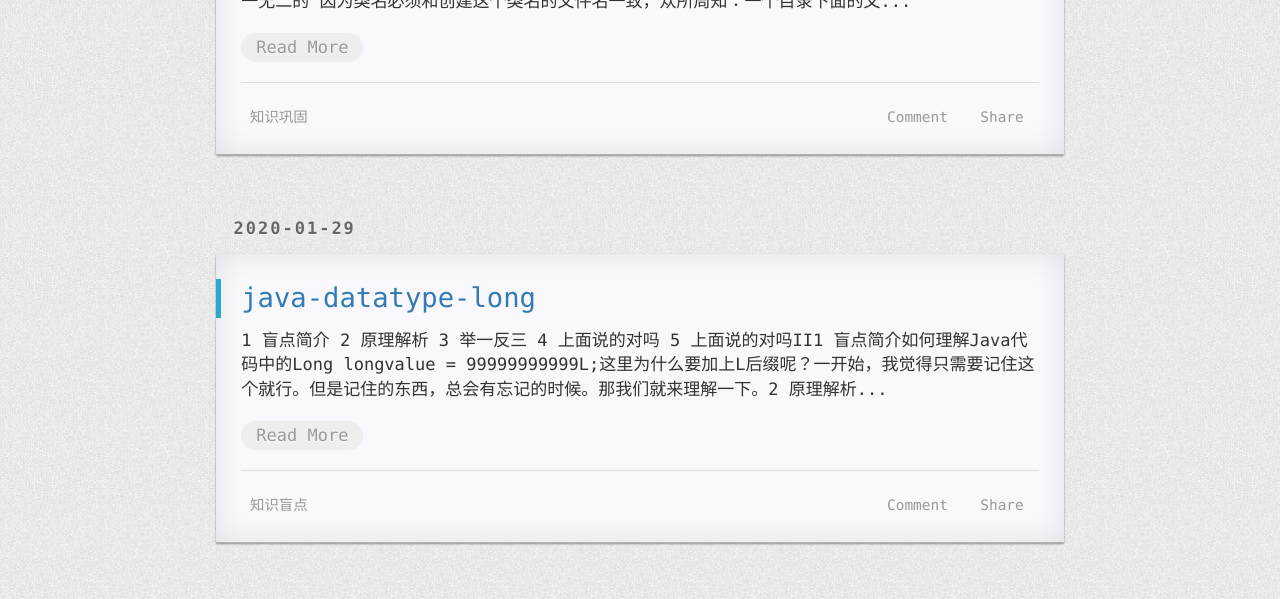
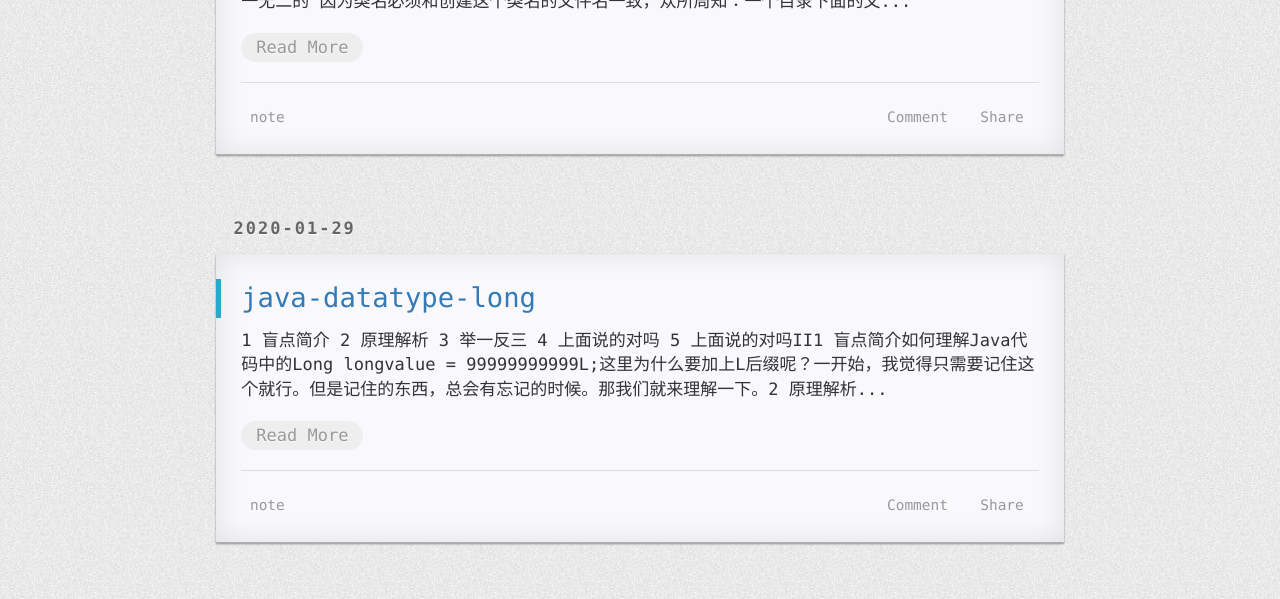
Before and after one commit to pythonbug/pythonbug.github.io, a Jekyll site: the page built from index.html, in a window 1280 px wide and 900 px high. Shown: the part 301-900 px from the top of the window. Built offline with Jekyll 4.4.1, drawn with Linux system fonts in a browser that asks for light colours; nearby versions of some CDN libraries; the list of posts is cut into pages by our own code; comment, search, counter and statistics services are not loaded; a style sheet for code colours, icons or effects is not loaded.

Commit message:
md不识别

```diff
--- a/_posts/2020-01-29-java-datatype-long.md
+++ b/_posts/2020-01-29-java-datatype-long.md
@@ -1,7 +1,7 @@
 ---
 layout: post1
 title: java-datatype-long
-tags: 知识盲点
+tags: note
 categories: Java
 ---
 
--- a/_posts/2020-02-03-Classes,objects,references.md
+++ b/_posts/2020-02-03-Classes,objects,references.md
@@ -1,7 +1,7 @@
 ---
 layout: post1
 title: 类，对象和引用的关系
-tags: 知识巩固
+tags: note
 categories: Java
 ---
 
@@ -9,10 +9,10 @@
 {:toc}
 
 
-# 1 这三者在代码中具体所指
+## 1 这三者在代码中具体所指
 ![类对象及引用.png](https://i.loli.net/2020/02/04/zKoGqZ95ljaQ7iB.png)
 
-# 2 类和对象的关系
+## 2 类和对象的关系
 - 类是对象的模板，对象是类的一个实例
 - 一个Java程序中同一个package下类名必须是独一无二的
     - 因为类名必须和创建这个类名的文件名一致，众所周知：一个目录下面的文件名肯定是不能重复的
@@ -20,7 +20,7 @@
 - 一个对象只能根据一个类来创建
     - 很明显：没有`new Animal() People() Alien()`这种写法
 
-# 3 引用和类以及对象的关系
+## 3 引用和类以及对象的关系
 - 引用必须是且只能是一个类的引用
     - 很明显：没有 `Animal m1 = new Animal() People() Alien()`这种莫名其妙的写法
 - 引用只能指向其所属类型的类的对象
```
